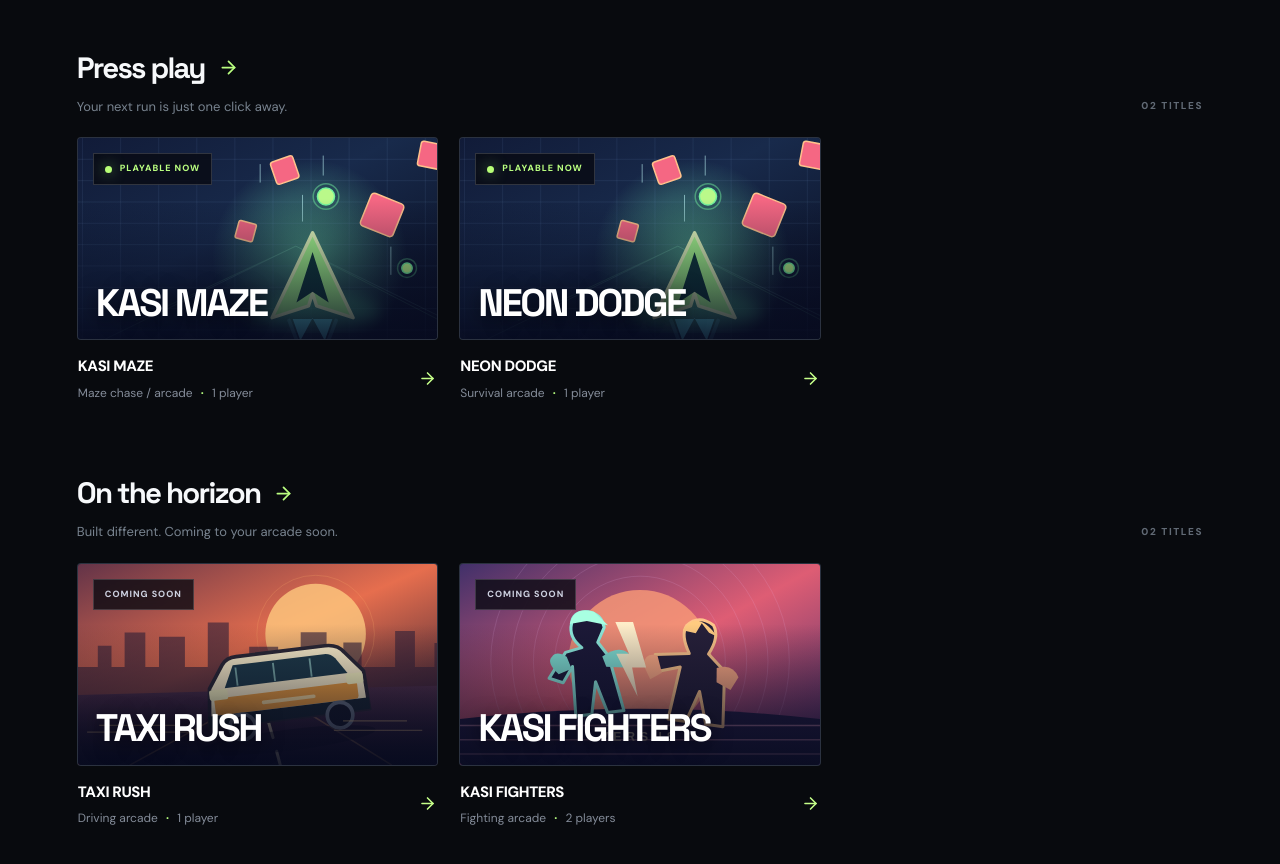
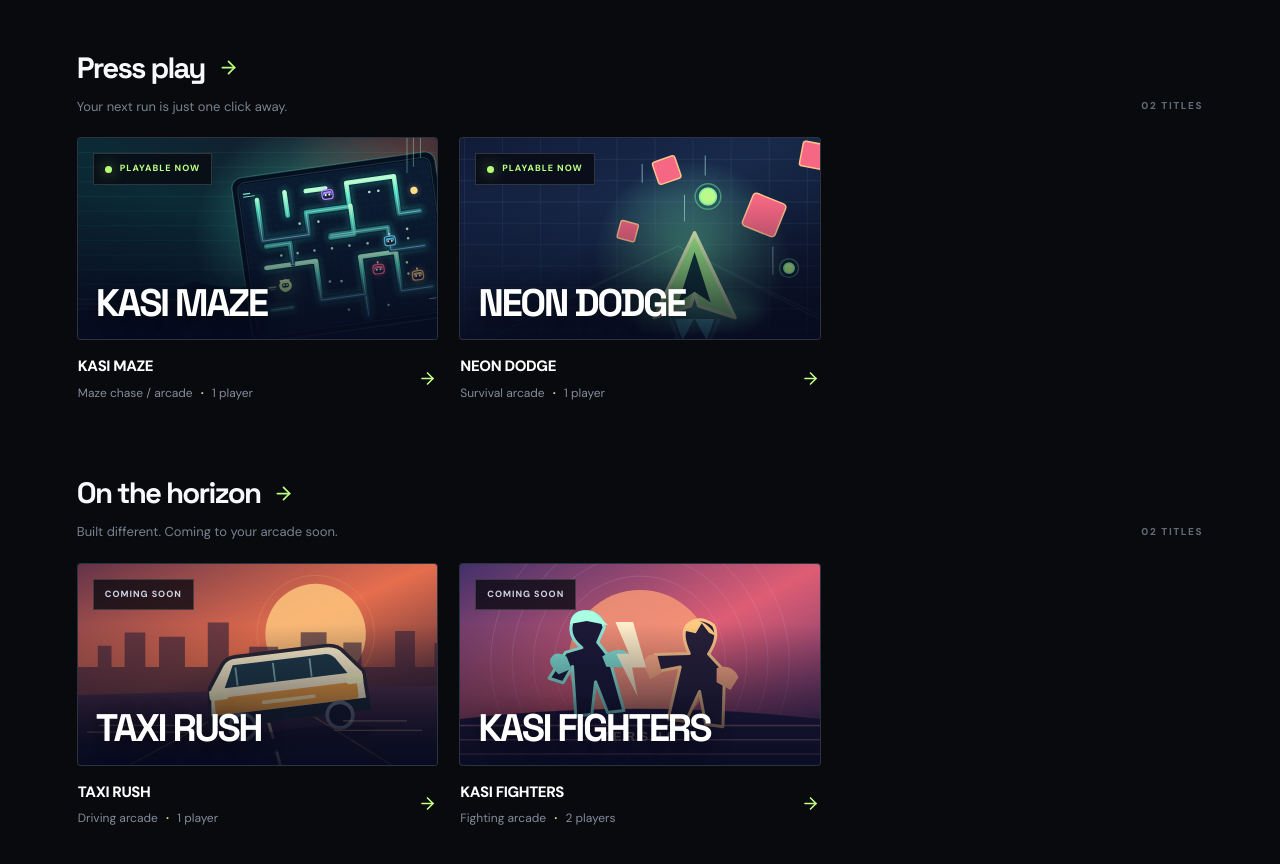
Before and after one commit to Mabu007/Playground, a React (Vite) app: page / in a window 1280 px wide. Shown: the part 1000-1864 px from the top of the page. Built offline with nearby package versions, Linux system fonts and the light colour scheme.

Commit message:
design: add original high-detail Kasi Maze hero and game cover

```diff
--- a/src/console/Artwork.tsx
+++ b/src/console/Artwork.tsx
@@ -3,6 +3,101 @@ import { useId } from 'react'
 type ArtworkProps = { id: string; className?: string }
 export function Artwork({ id, className = '' }: ArtworkProps) {
   const gradient = `art-${useId().replace(/:/g, '')}`
+  if (id === 'kasi-maze') return (
+    <svg className={className} viewBox="0 0 1200 660" preserveAspectRatio="xMidYMid slice" role="img" aria-label="Kasi Maze original artwork — a glowing futuristic township maze, a mint-green runner and four jewel-colored rival drones">
+      <defs>
+        <linearGradient id={gradient} x1="0" x2="1" y1="1" y2="0">
+          <stop stopColor="#0b1628"/><stop offset=".48" stopColor="#0b2b36"/><stop offset="1" stopColor="#171426"/>
+        </linearGradient>
+        <radialGradient id={`${gradient}-a`}><stop stopColor="#57f5c9" stopOpacity=".48"/><stop offset="1" stopColor="#57f5c9" stopOpacity="0"/></radialGradient>
+        <radialGradient id={`${gradient}-b`}><stop stopColor="#ff9f77" stopOpacity=".29"/><stop offset="1" stopColor="#ff9f77" stopOpacity="0"/></radialGradient>
+        <linearGradient id={`${gradient}-wall`} x1="0" x2="0" y1="0" y2="1">
+          <stop stopColor="#b2ffce"/><stop offset=".33" stopColor="#42dcbe"/><stop offset="1" stopColor="#174c68"/>
+        </linearGradient>
+        <filter id={`${gradient}-glow`} x="-40%" y="-40%" width="180%" height="180%"><feGaussianBlur stdDeviation="11"/></filter>
+        <filter id={`${gradient}-soft`} x="-80%" y="-80%" width="260%" height="260%"><feGaussianBlur stdDeviation="29"/></filter>
+        <pattern id={`${gradient}-grid`} width="43" height="43" patternUnits="userSpaceOnUse">
+          <path d="M43 0H0V43" fill="none" stroke="#baffdb" strokeOpacity=".10" strokeWidth="1"/>
+          <circle cx="21.5" cy="21.5" r="1.4" fill="#78f7da" fillOpacity=".27"/>
+        </pattern>
+      </defs>
+      <rect width="1200" height="660" fill={`url(#${gradient})`}/>
+      <circle cx="800" cy="330" r="410" fill={`url(#${gradient}-a)`}/>
+      <circle cx="1100" cy="95" r="400" fill={`url(#${gradient}-b)`}/>
+      <g opacity=".18" stroke="#5ff5c9" strokeWidth="1.2">
+        {Array.from({length:17},(_,i)=><path key={i} d={`M0 ${i*48}H1200`}/>)}
+      </g>
+      <path d="M0 574 173 510 261 532 386 472 532 496 699 449 855 478 1007 433 1200 472V660H0Z" fill="#051222" opacity=".76"/>
+      <g transform="translate(520 69) rotate(-8 322 252)">
+        <rect x="20" y="22" width="673" height="545" rx="34" fill="#060f20" stroke="#6affd3" strokeWidth="4" strokeOpacity=".24"/>
+        <rect x="38" y="39" width="638" height="510" rx="25" fill="url(#x)" fillOpacity="0" stroke="#7ef5d7" strokeWidth="1.5" strokeOpacity=".35"/>
+        <rect x="42" y="44" width="630" height="500" rx="19" fill="#0b1b31"/>
+        <rect x="42" y="44" width="630" height="500" fill={`url(#${gradient}-grid)`}/>
+        <g fill="none" stroke="#3affbd" opacity=".29" filter={`url(#${gradient}-glow)`} strokeWidth="27" strokeLinejoin="round" strokeLinecap="round">
+          <path d="M96 102V238H250V165H394V87H552V211H621"/>
+          <path d="M96 327H260V457H406V333H524V463H627"/>
+          <path d="M189 89V166M320 250H509V326H620"/>
+          <path d="M184 327V257H105M397 163V257H318"/>
+          <path d="M95 467H163M259 95H322M407 466V527"/>
+        </g>
+        <g fill="none" stroke="#112f43" strokeWidth="25" strokeLinejoin="round" strokeLinecap="round">
+          <path d="M96 102V238H250V165H394V87H552V211H621"/>
+          <path d="M96 327H260V457H406V333H524V463H627"/>
+          <path d="M189 89V166M320 250H509V326H620"/>
+          <path d="M184 327V257H105M397 163V257H318"/>
+          <path d="M95 467H163M259 95H322M407 466V527"/>
+        </g>
+        <g fill="none" stroke={`url(#${gradient}-wall)`} strokeWidth="15" strokeLinejoin="round" strokeLinecap="round">
+          <path d="M96 102V238H250V165H394V87H552V211H621"/>
+          <path d="M96 327H260V457H406V333H524V463H627"/>
+          <path d="M189 89V166M320 250H509V326H620"/>
+          <path d="M184 327V257H105M397 163V257H318"/>
+          <path d="M95 467H163M259 95H322M407 466V527"/>
+        </g>
+        <g fill="none" stroke="#d7ffe8" strokeWidth="3" strokeOpacity=".57" strokeLinejoin="round" strokeLinecap="round">
+          <path d="M96 102V238H250V165H394V87H552V211H621"/>
+          <path d="M96 327H260V457H406V333H524V463H627"/>
+          <path d="M189 89V166M320 250H509V326H620"/>
+          <path d="M184 327V257H105M397 163V257H318"/>
+          <path d="M95 467H163M259 95H322M407 466V527"/>
+        </g>
+        <g fill="#c7ffe7">
+          {[[150,293],[204,293],[260,292],[318,293],[376,292],[436,293],[555,373],[555,410],[476,503],[345,500],[296,400],[334,404],[137,390],[224,198],[286,200],[465,127],[495,127],[571,264],[570,295]].map(([x,y],i)=><circle key={i} cx={x} cy={y} r="4.3" opacity=".9"/>)}
+        </g>
+        <g>
+          <circle cx="150" cy="393" r="28" fill="#adffa1" opacity=".38" filter={`url(#${gradient}-soft)`}/>
+          <circle cx="150" cy="393" r="19" fill="#c5ff8a" stroke="#e6ffca" strokeWidth="3"/>
+          <rect x="139" y="385" width="22" height="14" rx="5" fill="#163939"/>
+          <circle cx="145" cy="391" r="3" fill="#f8fff6"/><circle cx="155" cy="391" r="3" fill="#f8fff6"/>
+          <path d="M135 376h29" stroke="#e8ffcb" strokeWidth="5" strokeLinecap="round"/>
+          <path d="M118 393H95" stroke="#d1ff93" strokeWidth="5" strokeLinecap="round" opacity=".6"/>
+          <path d="M115 400H99" stroke="#d1ff93" strokeWidth="3" strokeLinecap="round" opacity=".4"/>
+        </g>
+        {[
+          {x:460,y:382,c:"#ff688c"},
+          {x:510,y:295,c:"#66dcf8"},
+          {x:585,y:420,c:"#ffbf75"},
+          {x:328,y:116,c:"#ad89ff"},
+        ].map((r,i)=><g key={i} transform={`translate(${r.x} ${r.y})`}>
+          <circle r="21" fill={r.c} opacity=".4" filter={`url(#${gradient}-glow)`}/>
+          <rect x="-18" y="-15" width="36" height="30" rx="10" fill="#13263c" stroke={r.c} strokeWidth="4"/>
+          <rect x="-14" y="-10" width="28" height="15" rx="5" fill={r.c}/>
+          <rect x="-12" y="-3" width="24" height="9" rx="4" fill="#121e35"/>
+          <circle cx="-6" cy="1" r="3.4" fill="white"/><circle cx="6" cy="1" r="3.4" fill="white"/>
+          <path d="M0 -15V-22" stroke={r.c} strokeWidth="3"/><circle cy="-23" r="3" fill="#fff"/>
+        </g>)}
+        <circle cx="611" cy="142" r="14" fill="#ffdd88" opacity=".3" filter={`url(#${gradient}-glow)`}/>
+        <circle cx="611" cy="142" r="11" fill="#ffdc80" stroke="#fff0b6" strokeWidth="2"/>
+        <g fill="#8cffda" opacity=".9">
+          <path d="M53 75h24v4H53zM53 85h38v3H53zM610 500h25v3h-25z"/>
+        </g>
+      </g>
+      <g opacity=".65">
+        <path d="M1090 0v115M1111 0v94M1134 0v65" stroke="#9dffcd" strokeWidth="2"/>
+        <path d="M0 530h360M0 545h275M0 561h190" stroke="#a2ffcf" strokeWidth="2" strokeOpacity=".3"/>
+      </g>
+    </svg>
+  )
   if (id === 'taxi-rush') return (
     <svg className={className} viewBox="0 0 1200 660" preserveAspectRatio="xMidYMid slice" role="img" aria-label="Original illustration of an orange city sunset and a stylized minibus taxi">
       <defs>
```
